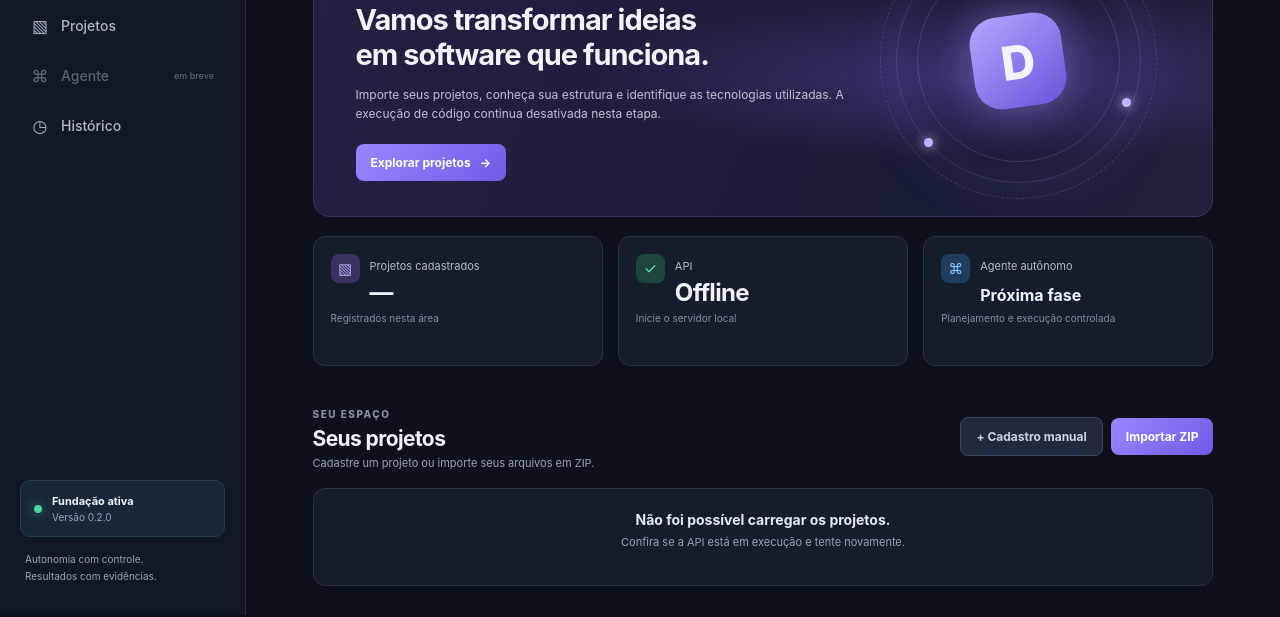
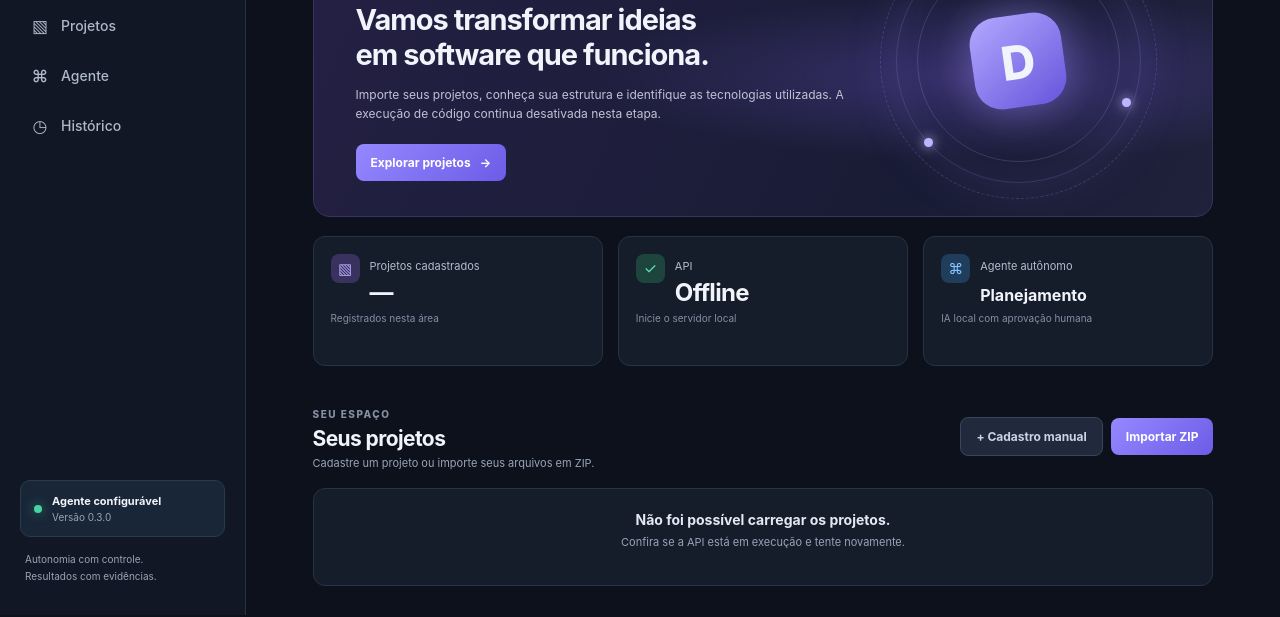
Before and after one commit to Stefany-viveiros/DevPilot-AI, a plain HTML site: page frontend/index.html in a window 1280 px wide. Shown: the part 185-802 px from the top of the page. Drawn offline with Linux system fonts and the light colour scheme; no server answers.

Commit message:
Atualiza painel para apresentar o agente disponível

```diff
--- a/frontend/index.html
+++ b/frontend/index.html
@@ -17,10 +17,10 @@
       <nav aria-label="Navegação principal">
         <a class="nav-link active" href="#inicio"><span>◫</span> Visão geral</a>
         <a class="nav-link" href="#projetos"><span>▧</span> Projetos</a>
-        <a class="nav-link disabled" href="#em-breve" aria-disabled="true"><span>⌘</span> Agente <small>em breve</small></a>
+        <a class="nav-link" href="#projetos"><span>⌘</span> Agente</a>
         <a class="nav-link" href="#projetos"><span>◷</span> Histórico</a>
       </nav>
-      <div class="sidebar-bottom"><div class="agent-status"><span class="status-dot"></span><span><b>Fundação ativa</b><small>Versão 0.2.0</small></span></div><p>Autonomia com controle.<br>Resultados com evidências.</p></div>
+      <div class="sidebar-bottom"><div class="agent-status"><span class="status-dot"></span><span><b>Agente configurável</b><small>Versão 0.3.0</small></span></div><p>Autonomia com controle.<br>Resultados com evidências.</p></div>
     </aside>
     <main class="main-content" id="inicio">
       <header class="topbar"><div><span class="eyebrow">CENTRAL DE DESENVOLVIMENTO</span><h1>Visão geral</h1></div><span class="version-pill">Prévia · 0.2.0</span></header>
@@ -31,7 +31,7 @@
       <section class="metrics-grid" aria-label="Indicadores">
         <article class="metric-card"><span class="metric-icon purple">▧</span><span class="metric-label">Projetos cadastrados</span><strong id="project-count">—</strong><small>Registrados nesta área</small></article>
         <article class="metric-card"><span class="metric-icon green">✓</span><span class="metric-label">API</span><strong id="api-status">Verificando</strong><small id="api-detail">Conectando ao serviço</small></article>
-        <article class="metric-card"><span class="metric-icon blue">⌘</span><span class="metric-label">Agente autônomo</span><strong class="metric-soon">Próxima fase</strong><small>Planejamento e execução controlada</small></article>
+        <article class="metric-card"><span class="metric-icon blue">⌘</span><span class="metric-label">Agente autônomo</span><strong class="metric-soon">Planejamento</strong><small>IA local com aprovação humana</small></article>
       </section>
       <section class="projects-section" id="projetos">
         <div class="section-heading"><div><span class="eyebrow">SEU ESPAÇO</span><h2>Seus projetos</h2><p>Cadastre um projeto ou importe seus arquivos em ZIP.</p></div><div class="section-actions"><button class="secondary-button" id="open-project-form">+ Cadastro manual</button><button class="primary-button" id="open-import-form">Importar ZIP</button></div></div>
```
